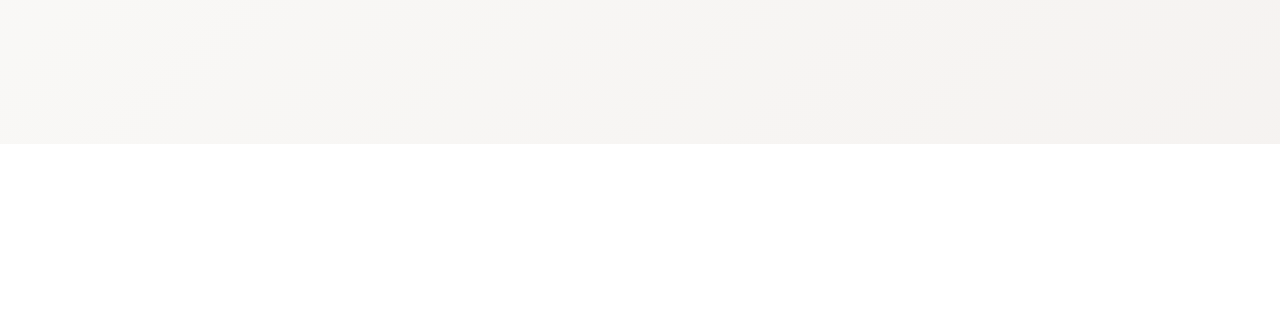
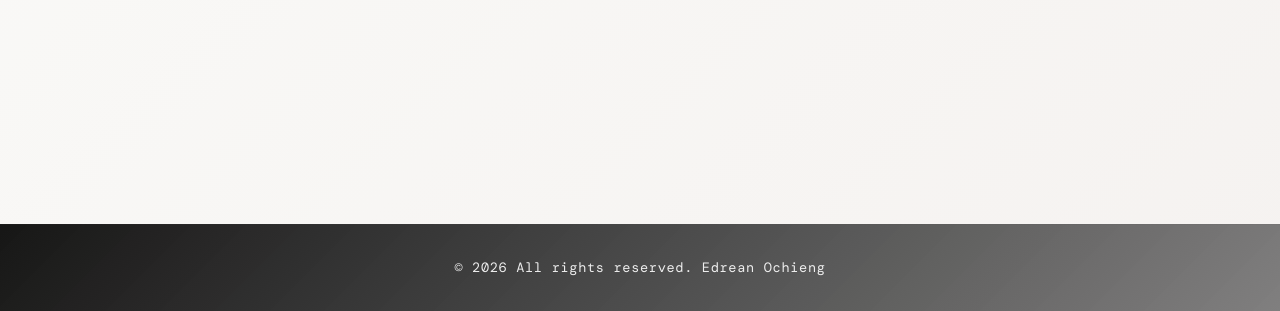
Before and after one commit to A-Eddie/Edrean, a website: page index.html in a window 1280 px wide. Shown: the part 5257-5568 px from the top of the page. Before the commit the page ends 5401 px from the top, so only its background shows below. Drawn offline with nearby package versions, Linux system fonts and the light colour scheme; a web font is replaced by a local one.

Commit message:
copyright footer

```diff
--- a/index.html
+++ b/index.html
@@ -874,7 +874,26 @@
 
     /* ── FOOTER ── */
     footer {
-      display: none;
+      display: flex;
+      align-items: center;
+      justify-content: center;
+      padding: 2rem;
+      background: linear-gradient(135deg, rgba(10,10,10,0.95) 0%, rgba(107,107,107,0.85) 100%);
+      color: var(--card-bg);
+      text-align: center;
+      border-top: 1px solid var(--line);
+      font-family: 'DM Mono', monospace;
+      font-size: 0.85rem;
+      letter-spacing: 0.05em;
+      margin-top: 5rem;
+    }
+    footer p {
+      margin: 0;
+      opacity: 0.9;
+      transition: opacity 0.3s ease;
+    }
+    footer:hover p {
+      opacity: 1;
     }
 
     /* ── SCROLL REVEAL ── */
@@ -1395,6 +1414,7 @@
 
 <!-- FOOTER -->
 <footer>
+  <p>&copy; 2026 All rights reserved. Edrean Ochieng</p>
 </footer>
 
 <script>
```
